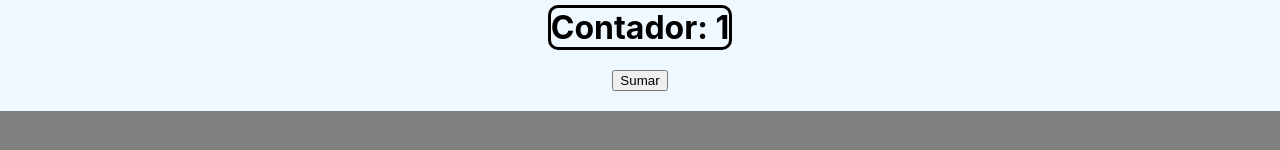
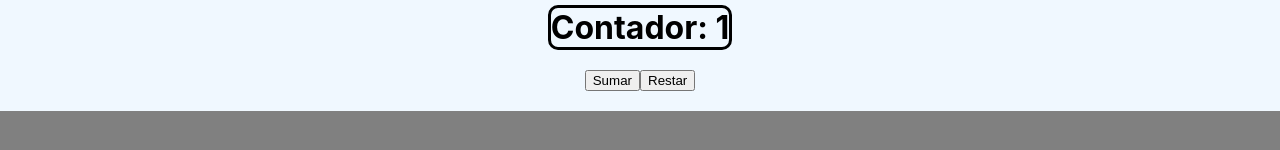
Before and after one commit to kevod1997/ReactJS-e-commerce, a React (Create React App) app: page / in a window 1280 px wide. Shown: the part 232-382 px from the top of the page. Built offline with nearby package versions, Linux system fonts and the light colour scheme.

Commit message:
practicando useState

```diff
--- a/src/App.js
+++ b/src/App.js
@@ -18,6 +18,9 @@ function App() {
     <button onClick={() => {
       setCounter( contador + 1)
     }}>Sumar</button>
+    <button onClick={() => {
+      setCounter( contador -1)
+    }}>Restar</button>
    </div>
     )
   }
```
